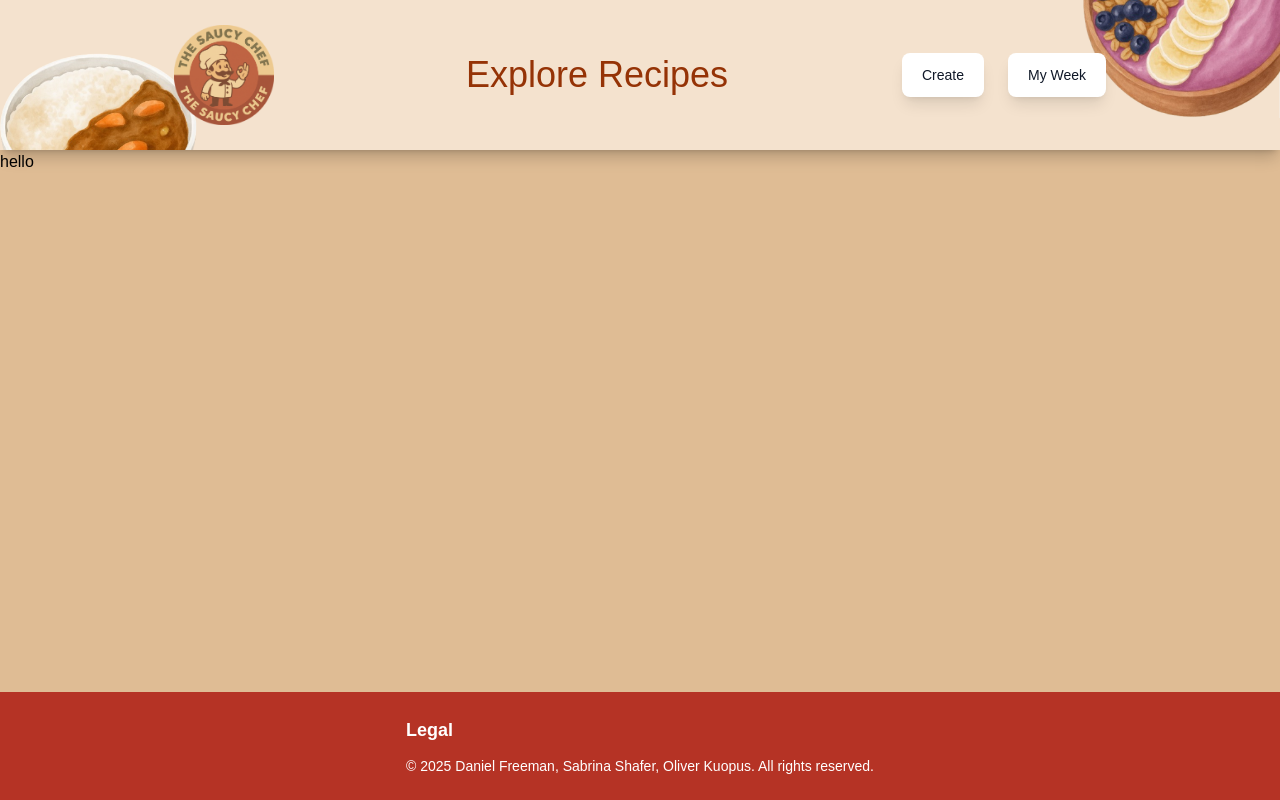
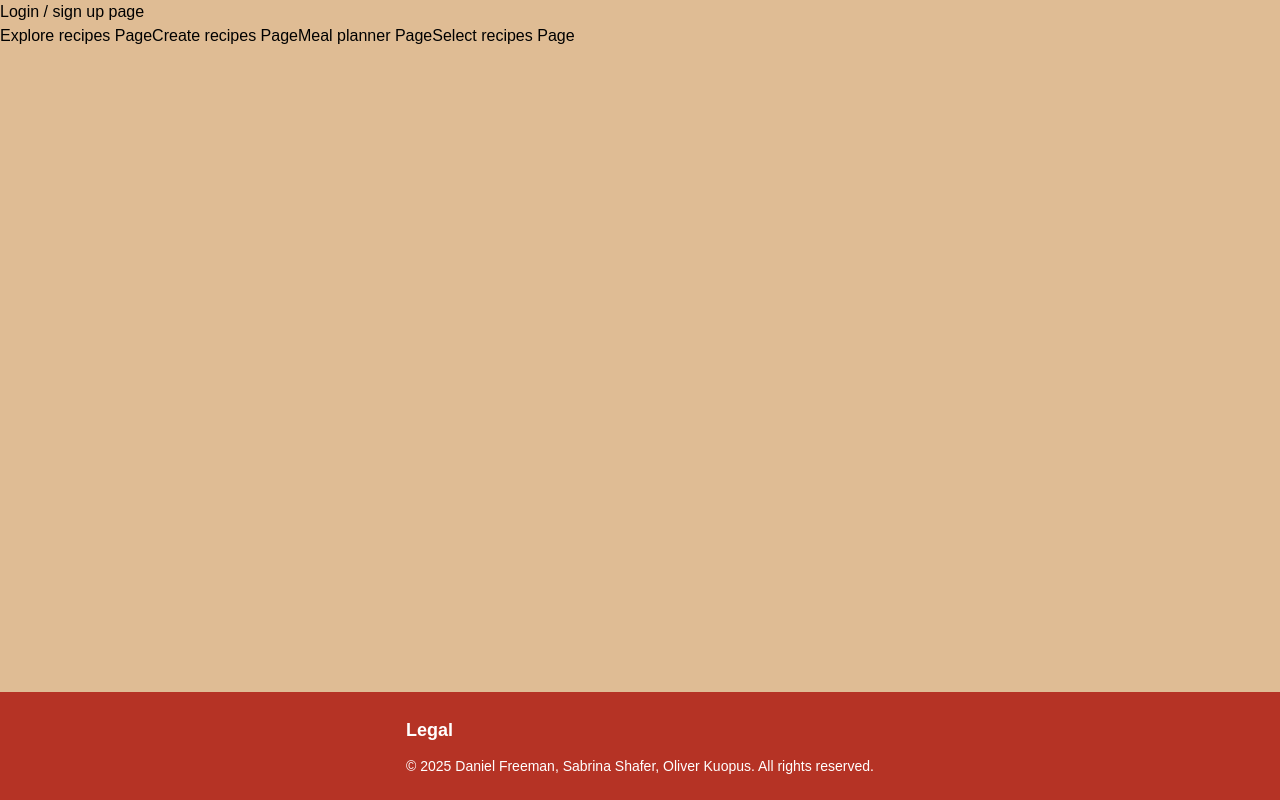
Before and after one commit to DanielFreeman068/saucy_chef, a Next.js app: page / in a window 1280 px wide. Built offline with nearby package versions, Linux system fonts and the light colour scheme; a web font is replaced by a local one.

Commit message:
change of pages

```diff
--- a/src/app/explore/page.jsx
+++ b/src/app/explore/page.jsx
@@ -0,0 +1,52 @@
+import React from 'react'
+
+const ExplorePage = () => {
+    return (
+        <>
+        <div>
+        {/* header section */}
+        <div className="relative w-full h-[150px] bg-[#F4E2CE] overflow-hidden shadow-lg shadow-[#00000033]">
+            {/* Bottom Left Bowl */}
+            <Image
+            src="/curry.png"
+            alt="Bottom Bowl"
+            width={250}
+            height={250}
+            className="absolute bottom-0 left-0 w-[130px] md:w-[200px] z-0"
+            />
+
+            {/* Top Right Bowl */}
+            <Image
+            src="/acai.png"
+            alt="Top Bowl"
+            width={250}
+            height={250}
+            className="absolute top-0 right-0 w-[130px] md:w-[200px] z-0"
+            />
+
+            <div className="relative z-10 flex items-center flex-col sm:flex-row justify-evenly align-center h-full w-full shadow-lg">
+            <div className="flex justify-evenly items-center gap-5 sm:gap-10 md:gap-20 lg:gap-32 xl:gap-48">
+                <Image
+                src="/saucy_chef_logo2.png"
+                alt="Saucy Chef Logo"
+                width={100}
+                height={100}
+                className="w-[50px] md:w-[80px] lg:w-[100px]"
+                />
+                <h1 className="text-[#953306] text-xl sm:text-2xl md:text-3xl lg:text-4xl">Explore Recipes</h1>
+            </div>
+            <div className="flex flex-row gap-6">
+                <a href="/" className="text-gray-900 bg-white rounded-lg px-3 md:px-5 md:py-3 text-nowrap py-2 shadow-lg hover:bg-gray-200 text-sm text-center">Create</a>
+                <a href="/meal-planner" className="text-gray-900 bg-white rounded-lg px-3 md:px-5 md:py-3 text-nowrap py-2 shadow-lg hover:bg-gray-200 text-sm text-center">My Week</a>
+            </div>
+            </div>
+        </div>
+
+        {/* recipes section */}
+        <h1>hello</h1>
+        </div>
+        </>
+    )
+}
+
+export default ExplorePage
--- a/src/app/page.jsx
+++ b/src/app/page.jsx
@@ -2,47 +2,13 @@ import Image from "next/image";
 
 export default function Home() {
   return (
-    <div>
-      {/* header section */}
-      <div className="relative w-full h-[150px] bg-[#F4E2CE] overflow-hidden shadow-lg shadow-[#00000033]">
-        {/* Bottom Left Bowl */}
-        <Image
-          src="/curry.png"
-          alt="Bottom Bowl"
-          width={250}
-          height={250}
-          className="absolute bottom-0 left-0 w-[130px] md:w-[200px] z-0"
-        />
+    <>
+      <div><p>Login / sign up page</p></div>
+      <button href="/explore">Explore recipes Page</button>
+      <button href="/create-recipe">Create recipes Page</button>
+      <button href="/meal-planner">Meal planner Page</button>
+      <button href="/select-recipie">Select recipes Page</button>
 
-        {/* Top Right Bowl */}
-        <Image
-          src="/acai.png"
-          alt="Top Bowl"
-          width={250}
-          height={250}
-          className="absolute top-0 right-0 w-[130px] md:w-[200px] z-0"
-        />
-
-        <div className="relative z-10 flex items-center flex-col sm:flex-row justify-evenly align-center h-full w-full shadow-lg">
-          <div className="flex justify-evenly items-center gap-5 sm:gap-10 md:gap-20 lg:gap-32 xl:gap-48">
-            <Image
-              src="/saucy_chef_logo2.png"
-              alt="Saucy Chef Logo"
-              width={100}
-              height={100}
-              className="w-[50px] md:w-[80px] lg:w-[100px]"
-            />
-            <h1 className="text-[#953306] text-xl sm:text-2xl md:text-3xl lg:text-4xl">Explore Recipes</h1>
-          </div>
-          <div className="flex flex-row gap-6">
-            <a href="/" className="text-gray-900 bg-white rounded-lg px-3 md:px-5 md:py-3 text-nowrap py-2 shadow-lg hover:bg-gray-200 text-sm text-center">Create</a>
-            <a href="/meal-planner" className="text-gray-900 bg-white rounded-lg px-3 md:px-5 md:py-3 text-nowrap py-2 shadow-lg hover:bg-gray-200 text-sm text-center">My Week</a>
-          </div>
-        </div>
-      </div>
-
-      {/* recipes section */}
-      <h1>hello</h1>
-    </div>
+    </>
   );
 }
```
Also changed, not shown: src/app/create-recipe/page.jsx (+11 -0 lines).
